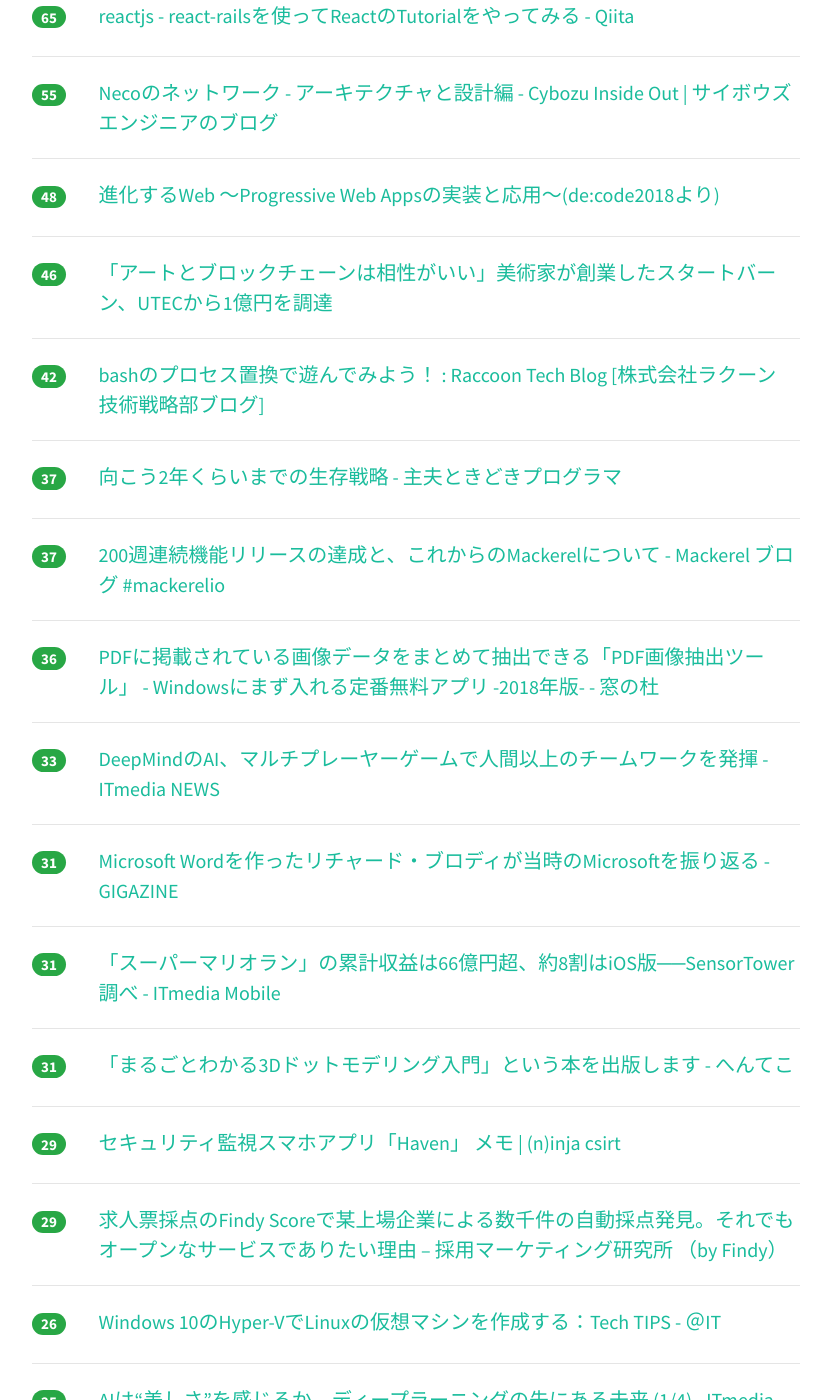
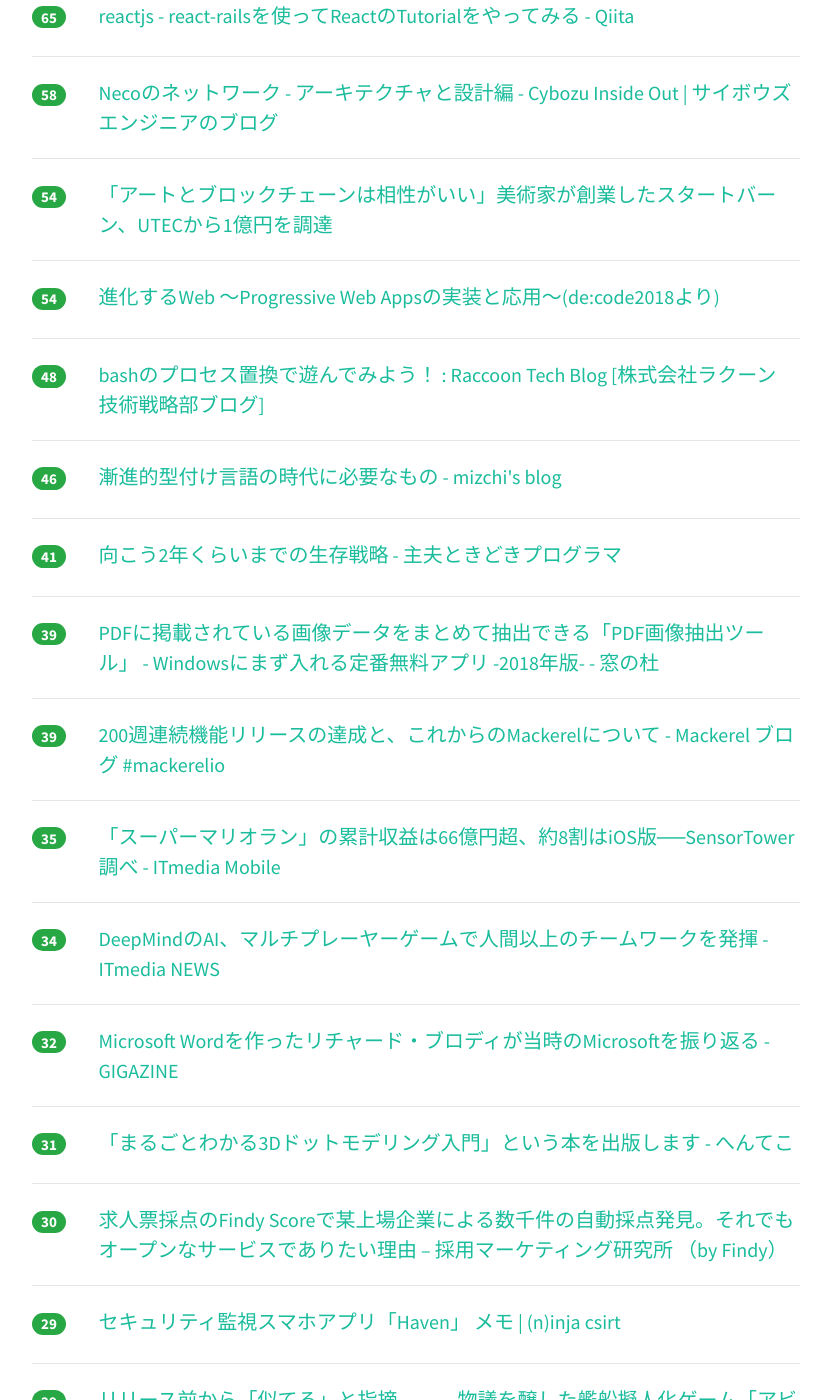
Before and after one commit to yatta47/hatena-matome-site, a Jekyll site: the page built from _posts/2018-07-05-hatena.md, in a window 1280 px wide and 1400 px high, scrolled down 1084 px. Shown: the whole window, without its empty margins (224-1051 px from the left). Built offline with Jekyll 4.4.1, drawn with Linux system fonts in a browser that asks for light colours; nearby versions of some CDN libraries; some of the changed text lies outside the part shown.

Commit message:
Updated 2018-07-05

```diff
--- a/_posts/2018-07-05-hatena.md
+++ b/_posts/2018-07-05-hatena.md
@@ -1,43 +1,43 @@
 ---
 layout: post
 title:  "2018-07-05 はてぶIT"
-date:   2018-07-05 20:01:10
+date:   2018-07-05 21:02:27
 tags: [it-hotentry]
 ---
-75 件のデータあり
+81 件のデータあり
 
 <hr><div class="row">
-<div class="col-1"><span class="badge badge-pill badge-success h2">1705</span></div>
+<div class="col-1"><span class="badge badge-pill badge-success h2">1746</span></div>
 <div class="col-11"><a href='https://tameshigaki.jp/' target='_blank'>ためしがき</a></div>
 </div>
 <hr>
 <div class="row">
-<div class="col-1"><span class="badge badge-pill badge-success h2">352</span></div>
+<div class="col-1"><span class="badge badge-pill badge-success h2">412</span></div>
 <div class="col-11"><a href='https://booth.pm/ja/items/829853' target='_blank'>初めてのシングルページアプリケーション Vue.js と Firebase で作るミニ Web サービス - - BOOTH</a></div>
 </div>
 <hr>
 <div class="row">
-<div class="col-1"><span class="badge badge-pill badge-success h2">239</span></div>
+<div class="col-1"><span class="badge badge-pill badge-success h2">243</span></div>
 <div class="col-11"><a href='https://necomesi.jp/blog/tsmd/posts/229' target='_blank'>フロントエンドの「想定外」に対応する考え方とTipsいくつか | ダーシマ・ヱンヂニヤリング</a></div>
 </div>
 <hr>
 <div class="row">
-<div class="col-1"><span class="badge badge-pill badge-success h2">158</span></div>
+<div class="col-1"><span class="badge badge-pill badge-success h2">181</span></div>
 <div class="col-11"><a href='https://inside.dmm.com/entry/2018/07/05/styleguide' target='_blank'>DMM動画サービスの問題を解決しようとしている話（スタイルガイド編） - DMM inside</a></div>
 </div>
 <hr>
 <div class="row">
-<div class="col-1"><span class="badge badge-pill badge-success h2">148</span></div>
+<div class="col-1"><span class="badge badge-pill badge-success h2">157</span></div>
 <div class="col-11"><a href='https://techlife.cookpad.com/entry/2018/07/05/090000' target='_blank'>Firebase ML Kitで自作のカスタムモデルを使って料理・非料理画像を判定できるようにした - クックパッド開発者ブログ</a></div>
 </div>
 <hr>
 <div class="row">
-<div class="col-1"><span class="badge badge-pill badge-success h2">129</span></div>
+<div class="col-1"><span class="badge badge-pill badge-success h2">146</span></div>
 <div class="col-11"><a href='https://jp.techcrunch.com/2018/07/05/okippa-insurance/' target='_blank'>荷物待ちや再配達のストレスから解放、“置き配”バッグ「OKIPPA」—— 東京海上と盗難保険も開発 | TechCrunch Japan</a></div>
 </div>
 <hr>
 <div class="row">
-<div class="col-1"><span class="badge badge-pill badge-success h2">79</span></div>
+<div class="col-1"><span class="badge badge-pill badge-success h2">95</span></div>
 <div class="col-11"><a href='https://geek-out.jp/column/entry/2018/07/05/110000' target='_blank'>国土地理院はなぜビッグデータやオープンソースを利用するのか？　地理空間情報の利用促進を「地理院地図」に見る - GeekOut</a></div>
 </div>
 <hr>
@@ -47,58 +47,68 @@ tags: [it-hotentry]
 </div>
 <hr>
 <div class="row">
-<div class="col-1"><span class="badge badge-pill badge-success h2">55</span></div>
+<div class="col-1"><span class="badge badge-pill badge-success h2">58</span></div>
 <div class="col-11"><a href='http://blog.cybozu.io/entry/2018/07/05/080000' target='_blank'>Necoのネットワーク - アーキテクチャと設計編 - Cybozu Inside Out | サイボウズエンジニアのブログ</a></div>
 </div>
 <hr>
 <div class="row">
-<div class="col-1"><span class="badge badge-pill badge-success h2">48</span></div>
+<div class="col-1"><span class="badge badge-pill badge-success h2">54</span></div>
+<div class="col-11"><a href='https://jp.techcrunch.com/2018/07/05/startbahn-fundraising/' target='_blank'>「アートとブロックチェーンは相性がいい」美術家が創業したスタートバーン、UTECから1億円を調達</a></div>
+</div>
+<hr>
+<div class="row">
+<div class="col-1"><span class="badge badge-pill badge-success h2">54</span></div>
 <div class="col-11"><a href='https://html5experts.jp/osamum_ms/25709/' target='_blank'>進化するWeb ～Progressive Web Appsの実装と応用～(de:code2018より)</a></div>
 </div>
 <hr>
 <div class="row">
-<div class="col-1"><span class="badge badge-pill badge-success h2">46</span></div>
-<div class="col-11"><a href='https://jp.techcrunch.com/2018/07/05/startbahn-fundraising/' target='_blank'>「アートとブロックチェーンは相性がいい」美術家が創業したスタートバーン、UTECから1億円を調達</a></div>
-</div>
-<hr>
-<div class="row">
-<div class="col-1"><span class="badge badge-pill badge-success h2">42</span></div>
+<div class="col-1"><span class="badge badge-pill badge-success h2">48</span></div>
 <div class="col-11"><a href='http://techblog.raccoon.ne.jp/archives/53726690.html' target='_blank'>bashのプロセス置換で遊んでみよう！ : Raccoon Tech Blog [株式会社ラクーン 技術戦略部ブログ]</a></div>
 </div>
 <hr>
 <div class="row">
-<div class="col-1"><span class="badge badge-pill badge-success h2">37</span></div>
+<div class="col-1"><span class="badge badge-pill badge-success h2">46</span></div>
+<div class="col-11"><a href='http://mizchi.hatenablog.com/entry/2018/07/05/180219' target='_blank'>漸進的型付け言語の時代に必要なもの - mizchi's blog</a></div>
+</div>
+<hr>
+<div class="row">
+<div class="col-1"><span class="badge badge-pill badge-success h2">41</span></div>
 <div class="col-11"><a href='http://masayuki14.hatenablog.com/entry/2018/07/04/220000' target='_blank'>向こう2年くらいまでの生存戦略 - 主夫ときどきプログラマ</a></div>
 </div>
 <hr>
 <div class="row">
-<div class="col-1"><span class="badge badge-pill badge-success h2">37</span></div>
+<div class="col-1"><span class="badge badge-pill badge-success h2">39</span></div>
+<div class="col-11"><a href='https://forest.watch.impress.co.jp/docs/serial/winbasic2018/1131290.html' target='_blank'>PDFに掲載されている画像データをまとめて抽出できる「PDF画像抽出ツール」 - Windowsにまず入れる定番無料アプリ -2018年版- - 窓の杜</a></div>
+</div>
+<hr>
+<div class="row">
+<div class="col-1"><span class="badge badge-pill badge-success h2">39</span></div>
 <div class="col-11"><a href='https://mackerel.io/ja/blog/entry/announcement/20180705' target='_blank'>200週連続機能リリースの達成と、これからのMackerelについて - Mackerel ブログ #mackerelio</a></div>
 </div>
 <hr>
 <div class="row">
-<div class="col-1"><span class="badge badge-pill badge-success h2">36</span></div>
-<div class="col-11"><a href='https://forest.watch.impress.co.jp/docs/serial/winbasic2018/1131290.html' target='_blank'>PDFに掲載されている画像データをまとめて抽出できる「PDF画像抽出ツール」 - Windowsにまず入れる定番無料アプリ -2018年版- - 窓の杜</a></div>
+<div class="col-1"><span class="badge badge-pill badge-success h2">35</span></div>
+<div class="col-11"><a href='http://www.itmedia.co.jp/mobile/articles/1807/05/news080.html' target='_blank'>「スーパーマリオラン」の累計収益は66億円超、約8割はiOS版──SensorTower調べ - ITmedia Mobile</a></div>
 </div>
 <hr>
 <div class="row">
-<div class="col-1"><span class="badge badge-pill badge-success h2">33</span></div>
+<div class="col-1"><span class="badge badge-pill badge-success h2">34</span></div>
 <div class="col-11"><a href='http://www.itmedia.co.jp/news/articles/1807/04/news115.html' target='_blank'>DeepMindのAI、マルチプレーヤーゲームで人間以上のチームワークを発揮 - ITmedia NEWS</a></div>
 </div>
 <hr>
 <div class="row">
-<div class="col-1"><span class="badge badge-pill badge-success h2">31</span></div>
+<div class="col-1"><span class="badge badge-pill badge-success h2">32</span></div>
 <div class="col-11"><a href='https://gigazine.net/news/20180704-microsoft-early-days/' target='_blank'>Microsoft Wordを作ったリチャード・ブロディが当時のMicrosoftを振り返る - GIGAZINE</a></div>
 </div>
 <hr>
 <div class="row">
 <div class="col-1"><span class="badge badge-pill badge-success h2">31</span></div>
-<div class="col-11"><a href='http://www.itmedia.co.jp/mobile/articles/1807/05/news080.html' target='_blank'>「スーパーマリオラン」の累計収益は66億円超、約8割はiOS版──SensorTower調べ - ITmedia Mobile</a></div>
+<div class="col-11"><a href='https://henteko07.hatenablog.com/entry/2018/07/05/113000' target='_blank'>「まるごとわかる3Dドットモデリング入門」という本を出版します - へんてこ</a></div>
 </div>
 <hr>
 <div class="row">
-<div class="col-1"><span class="badge badge-pill badge-success h2">31</span></div>
-<div class="col-11"><a href='https://henteko07.hatenablog.com/entry/2018/07/05/113000' target='_blank'>「まるごとわかる3Dドットモデリング入門」という本を出版します - へんてこ</a></div>
+<div class="col-1"><span class="badge badge-pill badge-success h2">30</span></div>
+<div class="col-11"><a href='https://blog.findy.us/findy-socre-policy/' target='_blank'>求人票採点のFindy Scoreで某上場企業による数千件の自動採点発見。それでもオープンなサービスでありたい理由 – 採用マーケティング研究所 （by Findy）</a></div>
 </div>
 <hr>
 <div class="row">
@@ -108,12 +118,17 @@ tags: [it-hotentry]
 <hr>
 <div class="row">
 <div class="col-1"><span class="badge badge-pill badge-success h2">29</span></div>
-<div class="col-11"><a href='https://blog.findy.us/findy-socre-policy/' target='_blank'>求人票採点のFindy Scoreで某上場企業による数千件の自動採点発見。それでもオープンなサービスでありたい理由 – 採用マーケティング研究所 （by Findy）</a></div>
+<div class="col-11"><a href='http://nlab.itmedia.co.jp/nl/articles/1807/05/news084.html' target='_blank'>リリース前から「似てる」と指摘――　物議を醸した艦船擬人化ゲーム「アビス・ホライズン」はどこまで“アレ”にそっくりなのか - ねとらぼ</a></div>
+</div>
+<hr>
+<div class="row">
+<div class="col-1"><span class="badge badge-pill badge-success h2">28</span></div>
+<div class="col-11"><a href='http://www.atmarkit.co.jp/ait/articles/1807/05/news028.html' target='_blank'>Windows 10のHyper-VでLinuxの仮想マシンを作成する：Tech TIPS - ＠IT</a></div>
 </div>
 <hr>
 <div class="row">
 <div class="col-1"><span class="badge badge-pill badge-success h2">26</span></div>
-<div class="col-11"><a href='http://www.atmarkit.co.jp/ait/articles/1807/05/news028.html' target='_blank'>Windows 10のHyper-VでLinuxの仮想マシンを作成する：Tech TIPS - ＠IT</a></div>
+<div class="col-11"><a href='http://techblog.lclco.com/entry/2018/07/05/080000' target='_blank'>地味に面倒なブランチ作成〜WIPプルリクエストまでをコマンド1つで行う - LCL Engineers' Blog</a></div>
 </div>
 <hr>
 <div class="row">
@@ -123,7 +138,12 @@ tags: [it-hotentry]
 <hr>
 <div class="row">
 <div class="col-1"><span class="badge badge-pill badge-success h2">25</span></div>
-<div class="col-11"><a href='http://techblog.lclco.com/entry/2018/07/05/080000' target='_blank'>地味に面倒なブランチ作成〜WIPプルリクエストまでをコマンド1つで行う - LCL Engineers' Blog</a></div>
+<div class="col-11"><a href='https://forest.watch.impress.co.jp/docs/news/1131288.html' target='_blank'>多機能Excelアドイン「RelaxTools Addin」v4.20が公開 ～シェイプ・画像の位置調整機能を強化 - 窓の杜</a></div>
+</div>
+<hr>
+<div class="row">
+<div class="col-1"><span class="badge badge-pill badge-success h2">25</span></div>
+<div class="col-11"><a href='https://tech.mercari.com/entry/2018/07/05/120000' target='_blank'>mercari.go #1 を開催しました - Mercari Engineering Blog</a></div>
 </div>
 <hr>
 <div class="row">
@@ -152,27 +172,12 @@ tags: [it-hotentry]
 </div>
 <hr>
 <div class="row">
-<div class="col-1"><span class="badge badge-pill badge-success h2">23</span></div>
-<div class="col-11"><a href='https://forest.watch.impress.co.jp/docs/news/1131288.html' target='_blank'>多機能Excelアドイン「RelaxTools Addin」v4.20が公開 ～シェイプ・画像の位置調整機能を強化 - 窓の杜</a></div>
-</div>
-<hr>
-<div class="row">
-<div class="col-1"><span class="badge badge-pill badge-success h2">23</span></div>
-<div class="col-11"><a href='https://tech.mercari.com/entry/2018/07/05/120000' target='_blank'>mercari.go #1 を開催しました - Mercari Engineering Blog</a></div>
-</div>
-<hr>
-<div class="row">
-<div class="col-1"><span class="badge badge-pill badge-success h2">23</span></div>
-<div class="col-11"><a href='http://mizchi.hatenablog.com/entry/2018/07/05/180219' target='_blank'>漸進的型付け言語の時代に必要なもの - mizchi's blog</a></div>
-</div>
-<hr>
-<div class="row">
-<div class="col-1"><span class="badge badge-pill badge-success h2">20</span></div>
+<div class="col-1"><span class="badge badge-pill badge-success h2">21</span></div>
 <div class="col-11"><a href='https://medium.com/finc-engineering/351d13b94243' target='_blank'>Meetup #6 GraphQL Tokyo Summer がFiNCにて開催されました – FiNC Engineering Blog – Medium</a></div>
 </div>
 <hr>
 <div class="row">
-<div class="col-1"><span class="badge badge-pill badge-success h2">20</span></div>
+<div class="col-1"><span class="badge badge-pill badge-success h2">21</span></div>
 <div class="col-11"><a href='https://gigazine.net/news/20180705-voice-coding/' target='_blank'>キーボードの代わりに「声」でプログラムを組む「ボイスコーディング」がもたらすものとは？ - GIGAZINE</a></div>
 </div>
 <hr>
@@ -182,13 +187,18 @@ tags: [it-hotentry]
 </div>
 <hr>
 <div class="row">
-<div class="col-1"><span class="badge badge-pill badge-success h2">19</span></div>
-<div class="col-11"><a href='http://nlab.itmedia.co.jp/nl/articles/1807/05/news084.html' target='_blank'>リリース前から「似てる」と指摘――　物議を醸した艦船擬人化ゲーム「アビス・ホライズン」はどこまで“アレ”にそっくりなのか - ねとらぼ</a></div>
+<div class="col-1"><span class="badge badge-pill badge-success h2">18</span></div>
+<div class="col-11"><a href='https://www.oreilly.co.jp/books/9784873118369/' target='_blank'>O'Reilly Japan - ゼロから作るDeep Learning ❷</a></div>
 </div>
 <hr>
 <div class="row">
-<div class="col-1"><span class="badge badge-pill badge-success h2">18</span></div>
-<div class="col-11"><a href='https://www.oreilly.co.jp/books/9784873118369/' target='_blank'>O'Reilly Japan - ゼロから作るDeep Learning ❷</a></div>
+<div class="col-1"><span class="badge badge-pill badge-success h2">17</span></div>
+<div class="col-11"><a href='https://simchange.jp/j-alert-mvno/' target='_blank'>【緊急時対策】今だから知っておきたい。Jアラートは格安SIM・MVNOに届くか？</a></div>
+</div>
+<hr>
+<div class="row">
+<div class="col-1"><span class="badge badge-pill badge-success h2">17</span></div>
+<div class="col-11"><a href='https://www.infiniteloop.co.jp/blog/2018/07/php-news/' target='_blank'>たぶん月刊PHPニュース 2018年7月5日号 | 株式会社インフィニットループ技術ブログ</a></div>
 </div>
 <hr>
 <div class="row">
@@ -199,11 +209,6 @@ tags: [it-hotentry]
 <div class="row">
 <div class="col-1"><span class="badge badge-pill badge-success h2">16</span></div>
 <div class="col-11"><a href='https://www.suzukikenichi.com/blog/sneak-peek-of-url-inspection-in-new-google-search-console/' target='_blank'>Search Consoleの新機能、「URL検査」ツールを使ってみた | 海外SEO情報ブログ</a></div>
-</div>
-<hr>
-<div class="row">
-<div class="col-1"><span class="badge badge-pill badge-success h2">16</span></div>
-<div class="col-11"><a href='https://simchange.jp/j-alert-mvno/' target='_blank'>【緊急時対策】今だから知っておきたい。Jアラートは格安SIM・MVNOに届くか？</a></div>
 </div>
 <hr>
 <div class="row">
@@ -219,11 +224,6 @@ tags: [it-hotentry]
 <div class="row">
 <div class="col-1"><span class="badge badge-pill badge-success h2">15</span></div>
 <div class="col-11"><a href='https://www.webdesignfacts.net/entry/marine-pattern' target='_blank'>【無料】何にでも合うオシャレで涼しい！夏にピッタリなマリン柄のパターン10種！ - Web Design Facts</a></div>
-</div>
-<hr>
-<div class="row">
-<div class="col-1"><span class="badge badge-pill badge-success h2">15</span></div>
-<div class="col-11"><a href='https://www.infiniteloop.co.jp/blog/2018/07/php-news/' target='_blank'>たぶん月刊PHPニュース 2018年7月5日号 | 株式会社インフィニットループ技術ブログ</a></div>
 </div>
 <hr>
 <div class="row">
@@ -268,6 +268,11 @@ tags: [it-hotentry]
 <hr>
 <div class="row">
 <div class="col-1"><span class="badge badge-pill badge-success h2">10</span></div>
+<div class="col-11"><a href='https://applech2.com/archives/20180704-paragon-apfs-to-hfs-converter.html' target='_blank'>Paragon、macOS 10.12 SierraでもAPFSフォーマットのストレージをHFS+へ変換できるユーティリティ「APFS to HFS+ Converter」をリリース。 | AAPL Ch.</a></div>
+</div>
+<hr>
+<div class="row">
+<div class="col-1"><span class="badge badge-pill badge-success h2">10</span></div>
 <div class="col-11"><a href='https://www.publickey1.jp/blog/18/oracle_autonomous_database_vs_pr.html' target='_blank'>Oracle Autonomous Databaseの自動チューニング vs 人間による性能チューニング。どちらが高性能をたたき出せるか実際に比べてみた［PR］ － Publickey</a></div>
 </div>
 <hr>
@@ -298,12 +303,12 @@ tags: [it-hotentry]
 <hr>
 <div class="row">
 <div class="col-1"><span class="badge badge-pill badge-success h2">9</span></div>
-<div class="col-11"><a href='https://applech2.com/archives/20180704-paragon-apfs-to-hfs-converter.html' target='_blank'>Paragon、macOS 10.12 SierraでもAPFSフォーマットのストレージをHFS+へ変換できるユーティリティ「APFS to HFS+ Converter」をリリース。 | AAPL Ch.</a></div>
+<div class="col-11"><a href='https://www.moongift.jp/2018/07/ml5js-%E3%82%82%E3%81%A3%E3%81%A8%E7%B0%A1%E5%8D%98%E3%81%ABweb%E4%B8%8A%E3%81%A7%E6%A9%9F%E6%A2%B0%E5%AD%A6%E7%BF%92%E3%82%92/' target='_blank'>ml5js - もっと簡単にWeb上で機械学習を MOONGIFT</a></div>
 </div>
 <hr>
 <div class="row">
 <div class="col-1"><span class="badge badge-pill badge-success h2">9</span></div>
-<div class="col-11"><a href='https://www.moongift.jp/2018/07/ml5js-%E3%82%82%E3%81%A3%E3%81%A8%E7%B0%A1%E5%8D%98%E3%81%ABweb%E4%B8%8A%E3%81%A7%E6%A9%9F%E6%A2%B0%E5%AD%A6%E7%BF%92%E3%82%92/' target='_blank'>ml5js - もっと簡単にWeb上で機械学習を MOONGIFT</a></div>
+<div class="col-11"><a href='http://www.itmedia.co.jp/news/articles/1807/05/news073.html' target='_blank'>Google Chromeで「ダウンロード爆弾」の不具合が復活、Firefoxなどにも影響 - ITmedia NEWS</a></div>
 </div>
 <hr>
 <div class="row">
@@ -317,13 +322,28 @@ tags: [it-hotentry]
 </div>
 <hr>
 <div class="row">
-<div class="col-1"><span class="badge badge-pill badge-success h2">8</span></div>
-<div class="col-11"><a href='http://www.itmedia.co.jp/news/articles/1807/05/news073.html' target='_blank'>Google Chromeで「ダウンロード爆弾」の不具合が復活、Firefoxなどにも影響 - ITmedia NEWS</a></div>
+<div class="col-1"><span class="badge badge-pill badge-success h2">7</span></div>
+<div class="col-11"><a href='http://ascii.jp/elem/000/001/704/1704512/' target='_blank'>ASCII.jp：3大キャリアから格安SIMに乗り換えていい人の条件を解説する (1/2)｜格安データ通信SIMを買って格安に使い倒す！</a></div>
+</div>
+<hr>
+<div class="row">
+<div class="col-1"><span class="badge badge-pill badge-success h2">7</span></div>
+<div class="col-11"><a href='http://bookmark.hatenastaff.com/entry/2018/07/05/153519' target='_blank'>関心ワードフィードをリニューアルしました - はてなブックマーク開発ブログ</a></div>
 </div>
 <hr>
 <div class="row">
 <div class="col-1"><span class="badge badge-pill badge-success h2">6</span></div>
 <div class="col-11"><a href='https://www.moguravr.com/travel-search-site-kayak-vr/' target='_blank'>米旅行検索サイトがVRアプリ VRで体験し旅先選ぶ | Mogura VR - 国内外のVR/AR/MR最新情報</a></div>
+</div>
+<hr>
+<div class="row">
+<div class="col-1"><span class="badge badge-pill badge-success h2">6</span></div>
+<div class="col-11"><a href='https://applech2.com/archives/20180705-macbook-pro-retina-13-mid-2012-obsolete.html' target='_blank'>Apple、Retinaディスプレイを初めて採用した「MacBook Pro (Retina, Mid 2012)」をオブソリート製品に追加。 | AAPL Ch.</a></div>
+</div>
+<hr>
+<div class="row">
+<div class="col-1"><span class="badge badge-pill badge-success h2">6</span></div>
+<div class="col-11"><a href='https://japan.cnet.com/article/35122007/' target='_blank'>1秒で2万行を生成する「AIコピーライター」、中国アリババが発表 - CNET Japan</a></div>
 </div>
 <hr>
 <div class="row">
@@ -363,7 +383,7 @@ tags: [it-hotentry]
 <hr>
 <div class="row">
 <div class="col-1"><span class="badge badge-pill badge-success h2">5</span></div>
-<div class="col-11"><a href='https://applech2.com/archives/20180705-macbook-pro-retina-13-mid-2012-obsolete.html' target='_blank'>Apple、Retinaディスプレイを初めて採用した「MacBook Pro (Retina, Mid 2012)」をオブソリート製品に追加。 | AAPL Ch.</a></div>
+<div class="col-11"><a href='https://dev.classmethod.jp/etc/20180705sapporo-office/' target='_blank'>札幌オフィスは大雨でもついつい出社したくなるんじゃぁー！ ｜ Developers.IO</a></div>
 </div>
 <hr>
 <div class="row">
@@ -373,7 +393,17 @@ tags: [it-hotentry]
 <hr>
 <div class="row">
 <div class="col-1"><span class="badge badge-pill badge-success h2">4</span></div>
-<div class="col-11"><a href='http://ascii.jp/elem/000/001/704/1704512/' target='_blank'>ASCII.jp：3大キャリアから格安SIMに乗り換えていい人の条件を解説する (1/2)｜格安データ通信SIMを買って格安に使い倒す！</a></div>
+<div class="col-11"><a href='https://www.nhk.or.jp/ohayou/biz/20180705/index.html' target='_blank'>2018年7月5日(木)いちご摘みロボットの開発競争 意外な背景｜おはBiz NHKニュース　おはよう日本</a></div>
+</div>
+<hr>
+<div class="row">
+<div class="col-1"><span class="badge badge-pill badge-success h2">4</span></div>
+<div class="col-11"><a href='https://joshi-spa.jp/861679' target='_blank'>iPhone XにMac…AppleのCMが超絶かっこいい。あの曲はなに？ | 女子SPA！</a></div>
+</div>
+<hr>
+<div class="row">
+<div class="col-1"><span class="badge badge-pill badge-success h2">4</span></div>
+<div class="col-11"><a href='https://nodejs.org/en/blog/release/v10.6.0/' target='_blank'>Node v10.6.0 (Current) | Node.js</a></div>
 </div>
 <hr>
 <div class="row">
```
